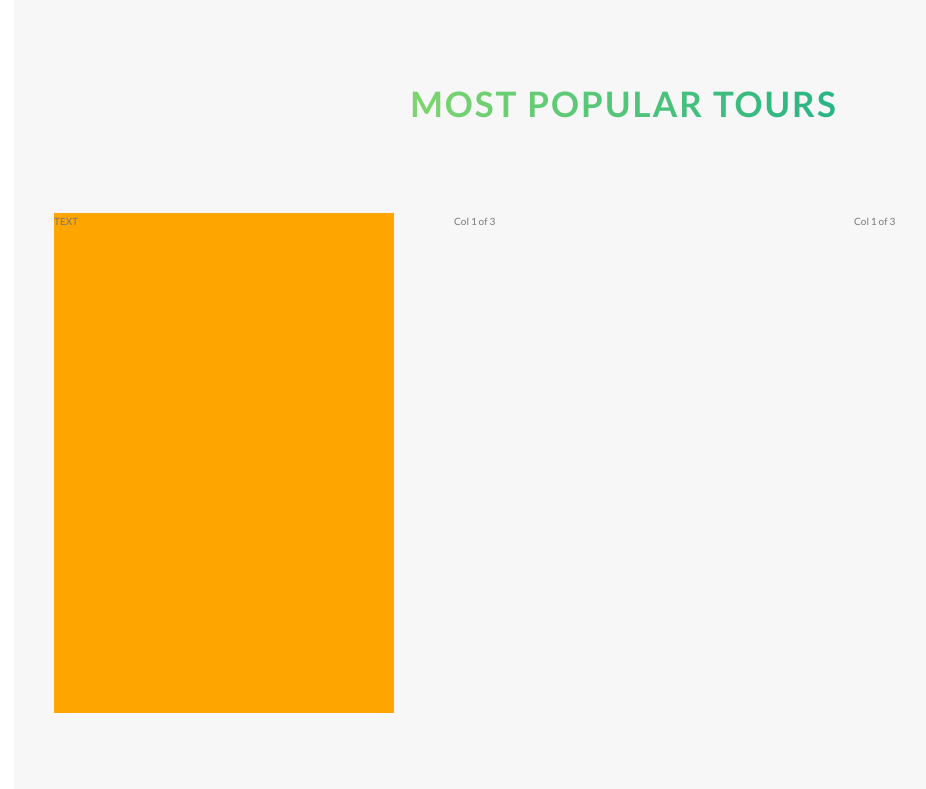
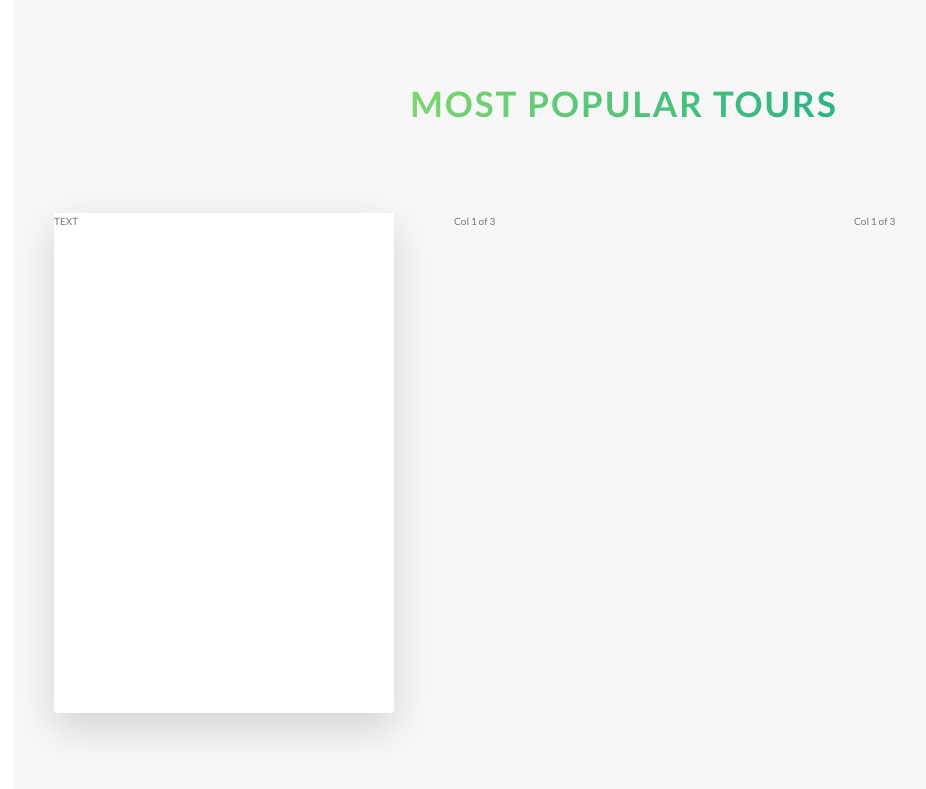
Before and after one commit to alenamalets/project-for-practice-css-sass-, a website: page index.html in a window 1280 px wide. Shown: the part 2280-3069 px from the top of the page, without its empty margins (16-942 px from the left). Drawn offline with Linux system fonts and the light colour scheme.

Commit message:
sass for card rotation, back side, perspecive, backface-visibility

```diff
--- a/index.html
+++ b/index.html
@@ -113,8 +113,11 @@
             <div class="row">
                 <div class="col-1-of-3">
                     <div class="card">
-                        <div class="card__side">
+                        <div class="card__side card__side--front">
                             TEXT
+                        </div>
+                        <div class="card__side card__side--back card__side--back-1">
+                            Back
                         </div>
                     </div>
                 </div>
--- a/sass/abstracts/_variables.scss
+++ b/sass/abstracts/_variables.scss
@@ -2,6 +2,12 @@
 $color-primary: #55c57a;
 $color-primary-light: #7ed56f;
 $color-primary-dark:#28b485;
+
+$color-secondary-light: #ffb900;
+$color-secondary-dark:#ff7730;
+
+$color-tertiary-light: #2998ff;
+$color-tertiary-dark:#5643fa;
 
 $color-grey-light-1: #f7f7f7;
 $color-grey-dark: #777;
--- a/sass/components/_cards.scss
+++ b/sass/components/_cards.scss
@@ -1,15 +1,48 @@
 .card {
     perspective: 150rem;
     -moz-perspective: 150rem;
+    position: relative;
+    height: 50rem;
 
     &__side {
-        background-color: orange;
         height: 50rem;
-        transition: all .8s;
+        transition: all .8s ease;
+        position: absolute;
+        top: 0;
+        left: 0;
+        width: 100%;
+        backface-visibility: hidden;
+        border-radius: 3px;
+        box-shadow: 0 1.5rem 4rem rgba($color-black, .15);
+
+
+        &--front {
+            background-color: $color-white;
+        }
+
+        &--back {
+            transform: rotateY(180deg);
+
+            &-1 {
+                background-image: linear-gradient(to right bottom, $color-secondary-light, $color-secondary-dark)
+            }
+
+            &-2 {
+                background-image: linear-gradient(to right bottom, $color-primary-light, $color-primary-dark)
+            }
+
+            &-3 {
+                background-image: linear-gradient(to right bottom, $color-tertiary-light, $color-tertiary-dark)
+            }
+        }
     }
 
-    &:hover  &__side{
+    &:hover  &__side--front{
         transform: rotateY(180deg);
     }
 
+    &:hover  &__side--back{
+        transform: rotateY(0);
+    }
+
 }
```
Also changed, not shown: css/style.css.
